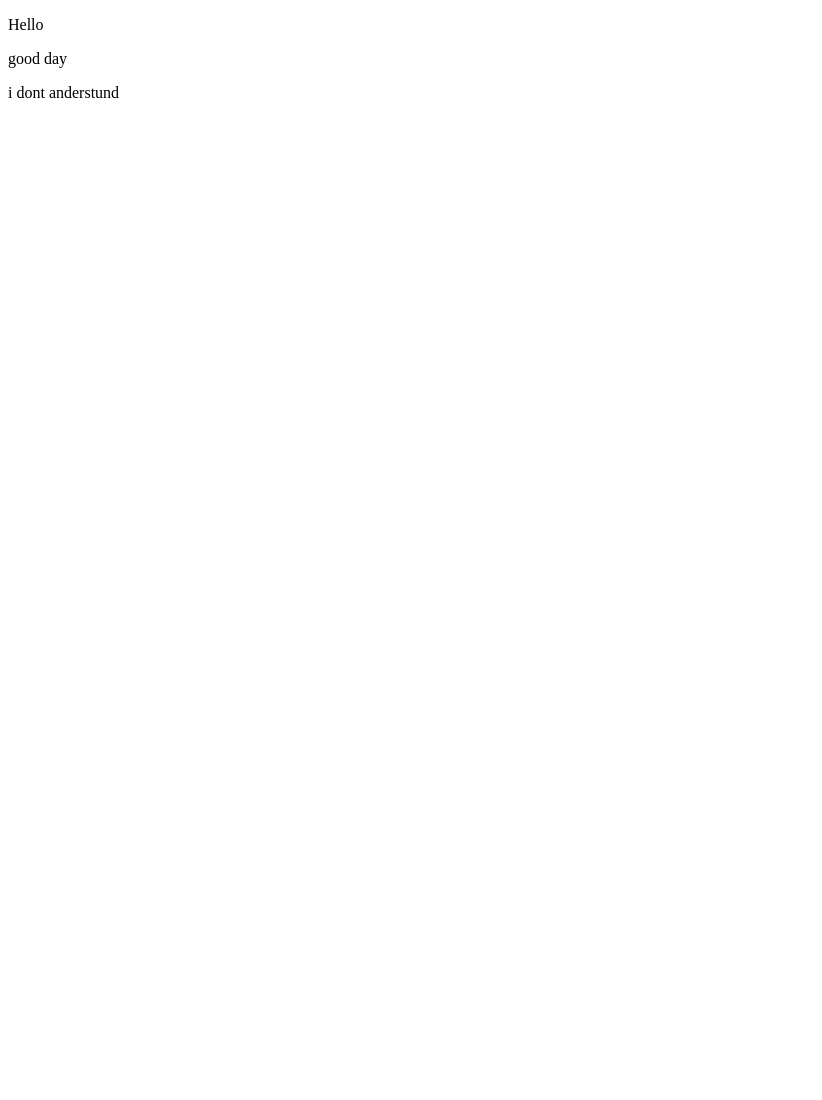
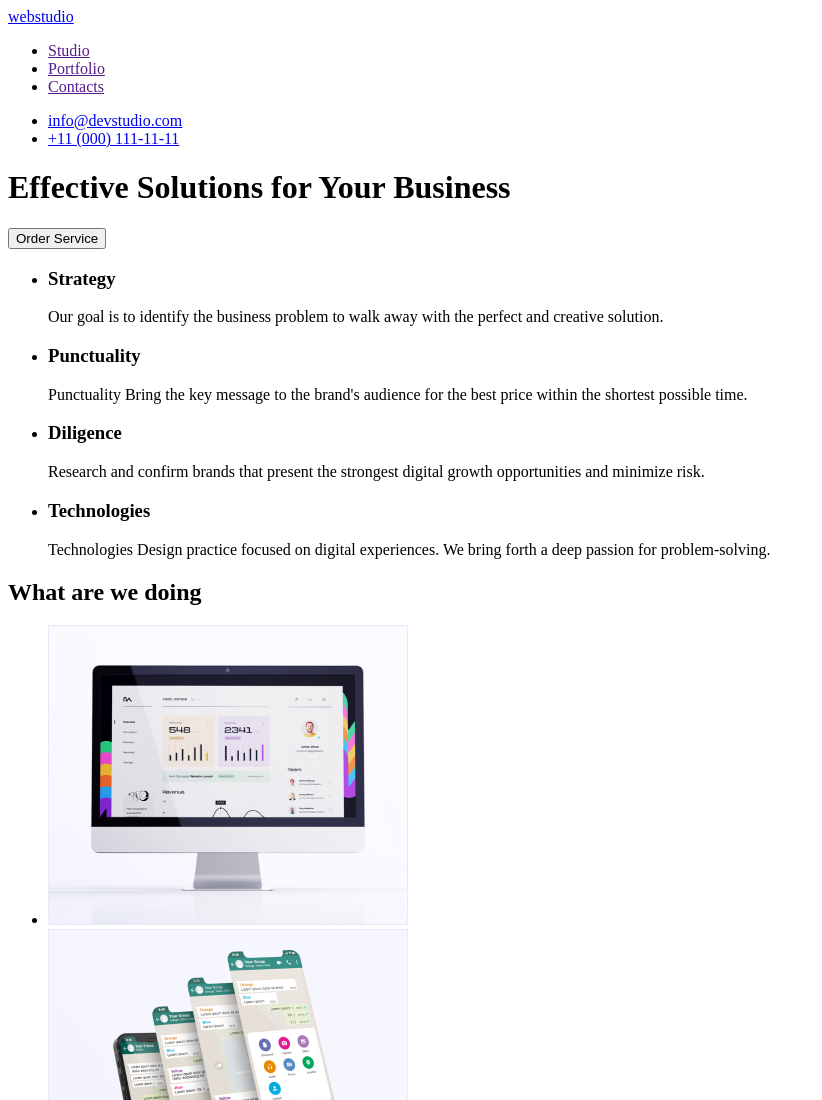
Before and after one commit to rango198/Tutorial, a plain HTML site: page index.html in a window 1280 px wide. Shown: the top 1100 px of the page, without its empty margins (0-822 px from the left). Before the commit the page ends 800 px from the top, so only its background shows below. Drawn offline with Linux system fonts and the light colour scheme.

Commit message:
start
home work

```diff
--- a/index.html
+++ b/index.html
@@ -1,16 +1,98 @@
 <!DOCTYPE html>
 <html lang="en">
+
 <head>
   <meta charset="UTF-8">
   <meta http-equiv="X-UA-Compatible" content="IE=edge">
   <meta name="viewport" content="width=device-width, initial-scale=1.0">
   <title>Document</title>
 </head>
+
 <body>
-    <p>Hello</p>
-    <p>good day</p>
-    <p>i dont anderstund
+  <header>
+    <a href="webstudio">webstudio</a>
 
-    </p>
+    <ul>
+      <li>
+        <a href="">Studio</a>
+      </li>
+      <li>
+        <a href="">Portfolio</a>
+      </li>
+      <li>
+        <a href="">Contacts</a>
+      </li>
+    </ul>
+
+    <ul>
+      <li>
+        <a href="mailto: info@devstudio.com">info@devstudio.com</a>
+      </li>
+      <li>
+        <a href="tel:+11 (000) 111-11-11">+11 (000) 111-11-11</a>
+      </li>
+    </ul>
+
+  </header>
+  <main>
+    <div>
+      <h1>Effective Solutions
+        for Your Business</h1>
+      <button type="button">Order Service</button>
+    </div>
+
+    <div>
+      <ul>
+        <li>
+          <h3>Strategy</h3>
+          <p>Our goal is to identify the business
+            problem to walk away with the perfect and creative solution. </p>
+        </li>
+        <li>
+          <h3>Punctuality</h3>
+          <p>Punctuality
+            Bring the key message to the brand's audience for the best price within the shortest possible time.</p>
+        </li>
+        <li>
+          <h3>Diligence</h3>
+          <p>Research and confirm brands that present the strongest digital growth opportunities and minimize risk.</p>
+        </li>
+        <li>
+          <h3>Technologies</h3>
+          <p>Technologies
+            Design practice focused on digital experiences. We bring forth a deep passion for problem-solving.</p>
+        </li>
+      </ul>
+    </div>
+    <div>
+      <h2>What are we doing</h2>
+      <ul>
+        <li><img src="./images/Rectangle 71.jpg" alt="img1"></li>
+        <li><img src="./images/Rectangle 72.jpg" alt="img2"></li>
+        <li><img src="./images/Rectangle 73.jpg" alt="img3"></li>
+      </ul>
+    </div>
+    <div>
+      <h2>Our Team</h2>
+      <ul>
+        <li>
+          <img src="./images/Mark Guerrero.jpg" alt="Mark Guerrero">
+        </li>
+        <li>
+          <img src="./images/Tom Ford.jpg" alt="Tom Ford">
+        </li>
+        <li>
+          <img src="./images/Camila Garcia.jpg" alt="Camila Garcia">
+        </li>
+        <li>
+          <img src="./images/Daniel Wilson.jpg" alt="Daniel Wilson">
+        </li>
+      </ul>
+    </div>
+  </main>
+  <footer>
+
+  </footer>
 </body>
+
 </html>
```
Also changed, not shown: images/Camila Garcia.jpg (added), images/Daniel Wilson.jpg (added), images/Mark Guerrero.jpg (added), images/Rectangle 71.jpg (added), images/Rectangle 72.jpg (added), images/Rectangle 73.jpg (added), images/Tom Ford.jpg (added). Lines whose indentation alone changed are shown as unchanged.
